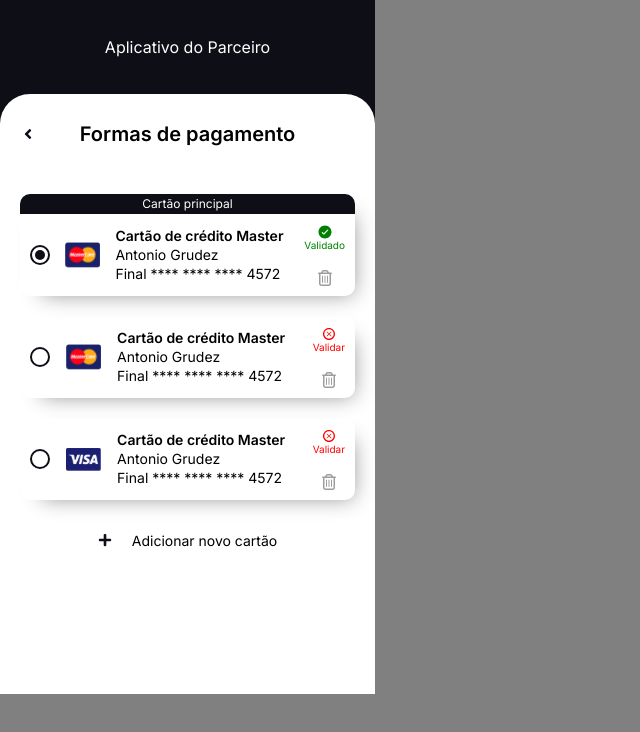
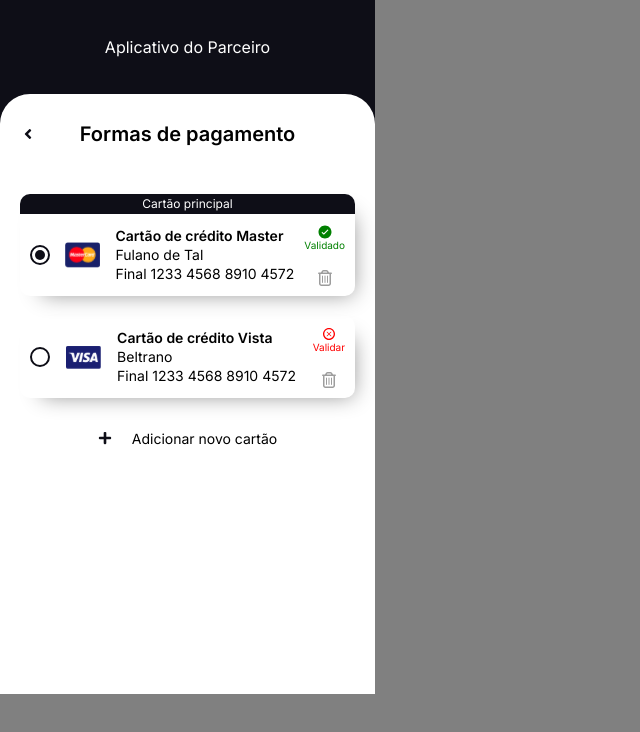
Before and after one commit to DarlanSchwartz/BeeLayer, a React (Vite) app: page /checkout in a window 1280 px wide. Shown: the top 732 px of the page, without its empty margins (0-640 px from the left). Built offline with nearby package versions, Linux system fonts and the light colour scheme.

Commit message:
Feat: register new card

```diff
--- a/src/Constants.ts
+++ b/src/Constants.ts
@@ -1,27 +1,20 @@
 export const DEFAULT_PAYMENT_METHODS = [
     {
-        final: "Final **** **** **** 4572",
+        cardNumber: "1233 4568 8910 4572",
+        cpf: "12345678910",
         name: "Cartão de crédito Master",
         icon: "/mastercard.svg",
-        ownerName: "Antonio Grudez",
+        ownerName: "Fulano de Tal",
         isMain: true,
         isSelected: true,
         isValidated: true
     },
     {
-        final: "Final **** **** **** 4572",
-        name: "Cartão de crédito Master",
-        icon: "/mastercard.svg",
-        ownerName: "Antonio Grudez",
-        isMain: false,
-        isSelected: false,
-        isValidated: false
-    },
-    {
-        final: "Final **** **** **** 4572",
-        name: "Cartão de crédito Master",
+        cardNumber: "1233 4568 8910 4572",
+        cpf: "12345678910",
+        name: "Cartão de crédito Vista",
         icon: "/visa.svg",
-        ownerName: "Antonio Grudez",
+        ownerName: "Beltrano",
         isMain: false,
         isSelected: false,
         isValidated: false
--- a/src/components/PaymentMethod.mini.tsx
+++ b/src/components/PaymentMethod.mini.tsx
@@ -25,7 +25,7 @@ export default function PaymentMethod({ data, onValidateClick, onSelect }: { dat
                     <CardDataText>
                         <p style={{ fontWeight: '600' }}>{data.name}</p>
                         <p>{data.ownerName}</p>
-                        <p>{data.final}</p>
+                        <p>Final {data.cardNumber}</p>
                     </CardDataText>
                 </CardDataContainer>
                 <PaymentMethodActions>
--- a/src/components/ValidateCard.component.tsx
+++ b/src/components/ValidateCard.component.tsx
@@ -8,6 +8,7 @@ import { IoIosCheckmarkCircle } from "react-icons/io";
 type ValidateCardStartProps = {
     backClick?: () => void;
     cardFinalNumbers: string;
+    onValidate: () => Promise<void>;
 };
 
 enum ValitationState {
@@ -18,7 +19,7 @@ enum ValitationState {
     BLOCKED
 }
 
-export default function ValidateCard({ backClick, cardFinalNumbers }: ValidateCardStartProps) {
+export default function ValidateCard({ backClick, cardFinalNumbers, onValidate }: ValidateCardStartProps) {
     const [currentState, setCurrentState] = useState<ValitationState>(ValitationState.START);
 
     return (
@@ -66,7 +67,10 @@ export default function ValidateCard({ backClick, cardFinalNumbers }: ValidateCa
                             <Button
                                 text="Validar"
                                 type="button"
-                                onClick={() => setCurrentState(ValitationState.SUCCESS)}
+                                onClick={async () => {
+                                    await onValidate();
+                                    setCurrentState(ValitationState.SUCCESS);
+                                }}
                             />
                             <Button
                                 text="Validar depois"
@@ -116,11 +120,13 @@ export default function ValidateCard({ backClick, cardFinalNumbers }: ValidateCa
                             <Button
                                 text="Voltar para o carrinho"
                                 type="button"
+                                onClick={backClick}
                             />
                             <Button
                                 text="Validar depois"
                                 type="button"
                                 style={{ marginTop: 10, marginBottom: 20 }}
+                                onClick={backClick}
                             />
                         </div>
                     </>
--- a/src/pages/Checkout.page.tsx
+++ b/src/pages/Checkout.page.tsx
@@ -1,4 +1,4 @@
-import { useState } from 'react';
+import { useEffect, useState } from 'react';
 import PageDefault from './Default.page';
 import PaymentMethodList from '../components/PaymentMethodList.component';
 import AddNewCardButton from '../components/AddNewCardButton.component';
@@ -10,6 +10,8 @@ import ValidateCard from '../components/ValidateCard.component';
 import Modal from '../components/Modal.modal';
 import Button from '../components/Button.component';
 import Header from '../components/Header.component';
+import API from '../API';
+import { CardDTO } from '../main.types';
 
 enum CheckoutState {
     SELECT_CARD,
@@ -28,6 +30,16 @@ export default function PageCheckout() {
     const [formData, setFormData] = useState<NewCardData>(DEFAULT_NEW_CARD_DATA);
     const [validatingIndex, setValidatingIndex] = useState<number | undefined>();
     const [currentModal, setCurrentModal] = useState<CheckoutModal | undefined>();
+    const [userToken, setUserToken] = useState<string | undefined | null>();
+
+    useEffect(() => {
+        const queryString = window.location.search;
+        const urlParams = new URLSearchParams(queryString);
+        const token = urlParams.get('token');
+        setUserToken(token);
+
+    }, []);
+
     function changeState(state: CheckoutState) {
         setCurrentState(state);
     }
@@ -35,13 +47,14 @@ export default function PageCheckout() {
     function onAddNewCard(e: React.FormEvent<HTMLFormElement>) {
         e.preventDefault();
         const newPaymentMethod: PaymentMethodData = {
-            final: formData.cardNumber,
+            cardNumber: formData.cardNumber,
             icon: "/visa.svg",
             name: "Cartão de crédito novo",
             ownerName: formData.ownerName,
             isMain: false,
             isSelected: false,
-            isValidated: false
+            isValidated: false,
+            cpf: formData.cpf
         };
         setPaymentMethods([...paymentMethods, newPaymentMethod]);
         setFormData(DEFAULT_NEW_CARD_DATA);
@@ -53,11 +66,21 @@ export default function PageCheckout() {
         setCurrentState(CheckoutState.VALIDATE_CARD);
     }
 
-    // function validateCard() {
-    //     if (validatingIndex !== undefined && paymentMethods[validatingIndex] !== undefined) {
-    //         paymentMethods[validatingIndex].isValidated = true;
-    //     }
-    // }
+    async function validateCard() {
+
+        if (validatingIndex !== undefined && paymentMethods[validatingIndex] !== undefined && userToken) {
+            const newCard: CardDTO = {
+                cardCPF: paymentMethods[validatingIndex].cpf,
+                cardNumber: paymentMethods[validatingIndex].cardNumber,
+                userCPF: paymentMethods[validatingIndex].cpf,
+                isValid: true
+            };
+            const result = await API.registerCard(userToken, newCard);
+            console.log(result);
+            paymentMethods[validatingIndex].isValidated = true;
+            setPaymentMethods([...paymentMethods]);
+        }
+    }
 
     function selectPaymentMethod(cardIndex: number) {
         if (paymentMethods[cardIndex].isValidated) {
@@ -74,7 +97,7 @@ export default function PageCheckout() {
     }
 
     function getCardFinalNumbers(): string {
-        return validatingIndex !== undefined ? getLastFourLetters(paymentMethods[validatingIndex].final) : "NULL";
+        return validatingIndex !== undefined ? getLastFourLetters(paymentMethods[validatingIndex].cpf) : "NULL";
     }
 
     function getLastFourLetters(input: string): string {
@@ -125,7 +148,7 @@ export default function PageCheckout() {
                     <ValidateCard
                         backClick={() => changeState(CheckoutState.SELECT_CARD)}
                         cardFinalNumbers={getCardFinalNumbers()}
-
+                        onValidate={validateCard}
                     />
                 </ComponentBox >
             }
--- a/src/types.ts
+++ b/src/types.ts
@@ -4,7 +4,8 @@ export type PaymentMethodData = {
     icon: string;
     name: string;
     ownerName: string;
-    final: string;
+    cpf: string;
+    cardNumber: string;
     isValidated?: boolean;
     isMain?: boolean;
 };
```
Also changed, not shown: 1 other file (tests, documents, lock files or other folders).
